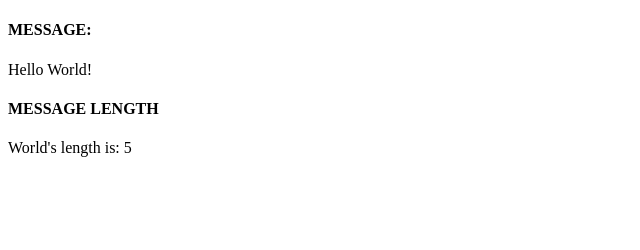
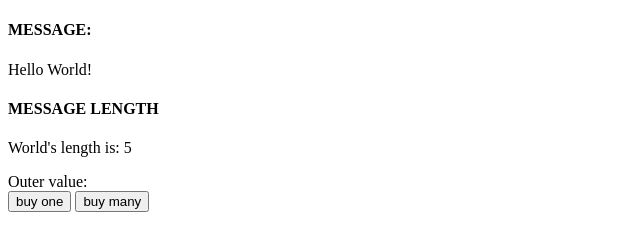
Before and after one commit to zw-engineers/learn-angularjs, a plain HTML site: page angularjs-getting-started/index.html in a window 1280 px wide. Shown: the whole page, without its empty margins (0-640 px from the left). Drawn offline with nearby package versions, Linux system fonts and the light colour scheme.

Commit message:
add component

```diff
--- a/angularjs-getting-started/app.js
+++ b/angularjs-getting-started/app.js
@@ -3,3 +3,11 @@
 app.controller('MainController', function($scope) { // Controller
     $scope.message = 'World'; // Model
 });
+
+app.component("output",{
+    bindings: { out: '<' },
+    template: `<div>
+    <button ng-click="$ctrl.out = $ctrl.out + 1;">buy one</button>
+    <button ng-click="$ctrl.out = $ctrl.out + 5;">buy many</button>
+  </div>`
+});
--- a/angularjs-getting-started/index.html
+++ b/angularjs-getting-started/index.html
@@ -19,6 +19,11 @@
         <h4>MESSAGE LENGTH</h4>
         <p>{{message}}'s length is: {{message.length}}</p>
     </div>
+
+    <div> <!-- View -->
+        Outer value: {{count}}
+        <output out="count = count + amount"></output>
+    </div>
 </body>
 
 </html>
```
